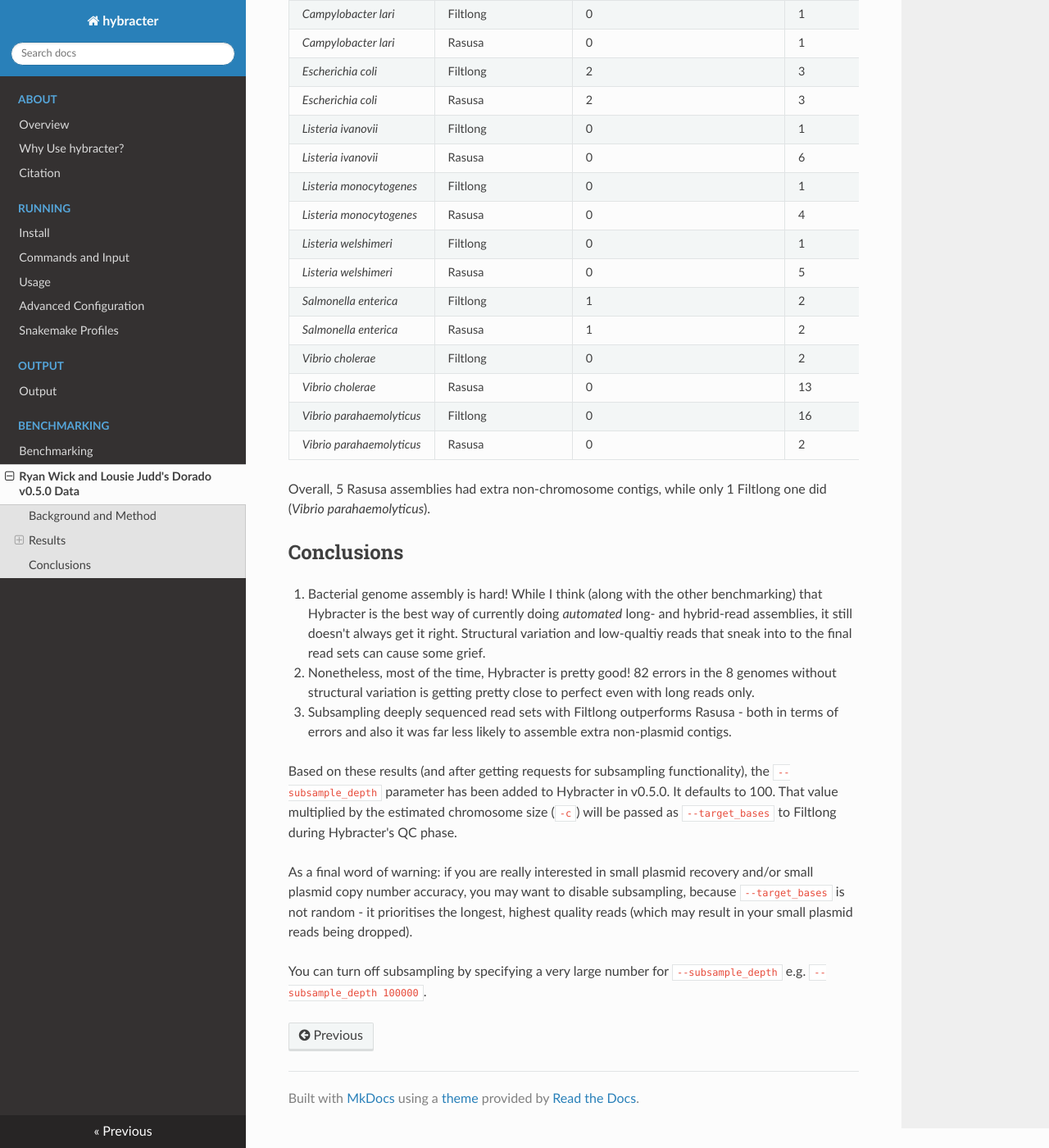
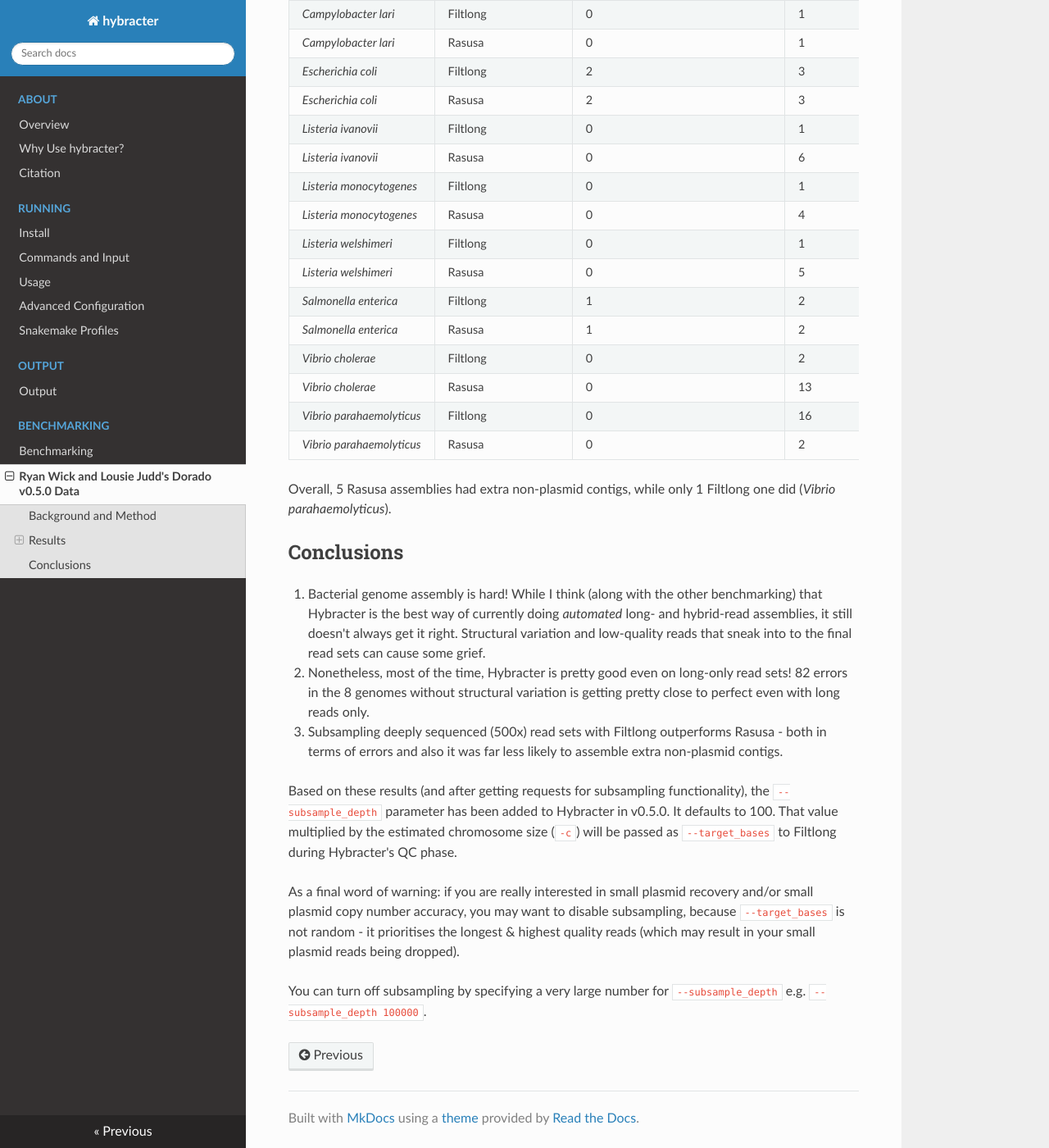
Before and after one commit to gbouras13/hybracter, an MkDocs documentation site: the page built from docs/dorado_ryan_louise_0_5_0.md, in a window 1280 px wide and 1400 px high, scrolled down 2477 px. Shown: the whole window at 82% size. Built offline with MkDocs 1.6.1, drawn with Linux system fonts in a browser that asks for light colours; nearby versions of some CDN libraries; some of the changed text lies outside the part shown.

Commit message:
fix typos

```diff
--- a/docs/dorado_ryan_louise_0_5_0.md
+++ b/docs/dorado_ryan_louise_0_5_0.md
@@ -93,16 +93,16 @@ Note: Ryan had pre-filtered the read sets to throw away all reads <10kp. Therefo
 | _Vibrio parahaemolyticus_ | Filtlong           | 0                                  | 16                | 0               | 14                        |
 | _Vibrio parahaemolyticus_ | Rasusa             | 0                                  | 2                 | 0               | 0                         |
 
-Overall, 5 Rasusa assemblies had extra non-chromosome contigs, while only 1 Filtlong one did (_Vibrio parahaemolyticus_).
+Overall, 5 Rasusa assemblies had extra non-plasmid contigs, while only 1 Filtlong one did (_Vibrio parahaemolyticus_).
 
 ## Conclusions
 
-1. Bacterial genome assembly is hard! While I think (along with the other benchmarking) that Hybracter is the best way of currently doing _automated_ long- and hybrid-read assemblies, it still doesn't always get it right. Structural variation and low-qualtiy reads that sneak into to the final read sets can cause some grief.
-2. Nonetheless, most of the time, Hybracter is pretty good! 82 errors in the 8 genomes without structural variation is getting pretty close to perfect even with long reads only.
-3. Subsampling deeply sequenced read sets with Filtlong outperforms Rasusa - both in terms of errors and also it was far less likely to assemble extra non-plasmid contigs.
+1. Bacterial genome assembly is hard! While I think (along with the other benchmarking) that Hybracter is the best way of currently doing _automated_ long- and hybrid-read assemblies, it still doesn't always get it right. Structural variation and low-quality reads that sneak into to the final read sets can cause some grief.
+2. Nonetheless, most of the time, Hybracter is pretty good even on long-only read sets! 82 errors in the 8 genomes without structural variation is getting pretty close to perfect even with long reads only.
+3. Subsampling deeply sequenced (500x) read sets with Filtlong outperforms Rasusa - both in terms of errors and also it was far less likely to assemble extra non-plasmid contigs.
 
 Based on these results (and after getting requests for subsampling functionality), the `--subsample_depth` parameter has been added to Hybracter in v0.5.0. It defaults to 100. That value multiplied by the estimated chromosome size (`-c`) will be passed as `--target_bases` to Filtlong during Hybracter's QC phase.
 
-As a final word of warning: if you are really interested in small plasmid recovery and/or small plasmid copy number accuracy, you may want to disable subsampling, because `--target_bases` is not random - it prioritises the longest, highest quality reads (which may result in your small plasmid reads being dropped).
+As a final word of warning: if you are really interested in small plasmid recovery and/or small plasmid copy number accuracy, you may want to disable subsampling, because `--target_bases` is not random - it prioritises the longest & highest quality reads (which may result in your small plasmid reads being dropped).
 
 You can turn off subsampling by specifying a very large number for `--subsample_depth` e.g. `--subsample_depth 100000`.
```
Also changed, not shown: other parts of docs/dorado_ryan_louise_0_5_0.md (+2 -2 lines).
